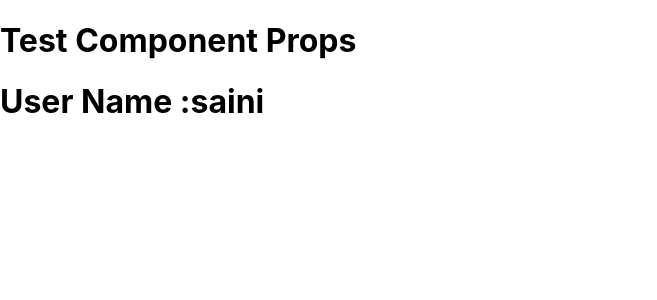
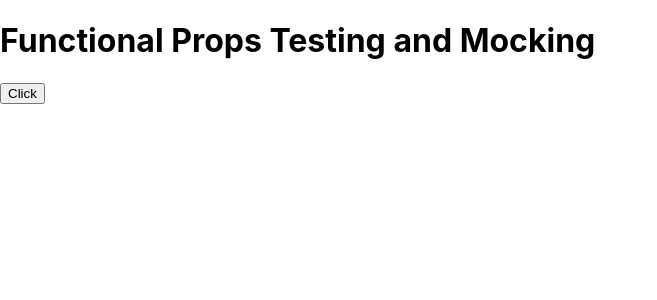
Before and after one commit to Ujala-355/Testing, a React (Create React App) app: page / in a window 1280 px wide. Shown: the top 300 px of the page, without its empty margins (0-657 px from the left). Built offline with nearby package versions, Linux system fonts and the light colour scheme.

Commit message:
functional Props Testing and Mocking

```diff
--- a/src/App.js
+++ b/src/App.js
@@ -1,11 +1,10 @@
 import React from 'react';
-import User from "./User";
-const App = () => {
+const App = (props) => {
     return (
         <>
             <div>
-                <h1>Test Component Props</h1>
-                <User name1="saini"/>
+                <h1>Functional Props Testing and Mocking</h1>
+                <button onClick={props.testFunction}>Click</button>
             </div>
         </>
     );
```
Also changed, not shown: 1 other file (tests, documents, lock files or other folders).
